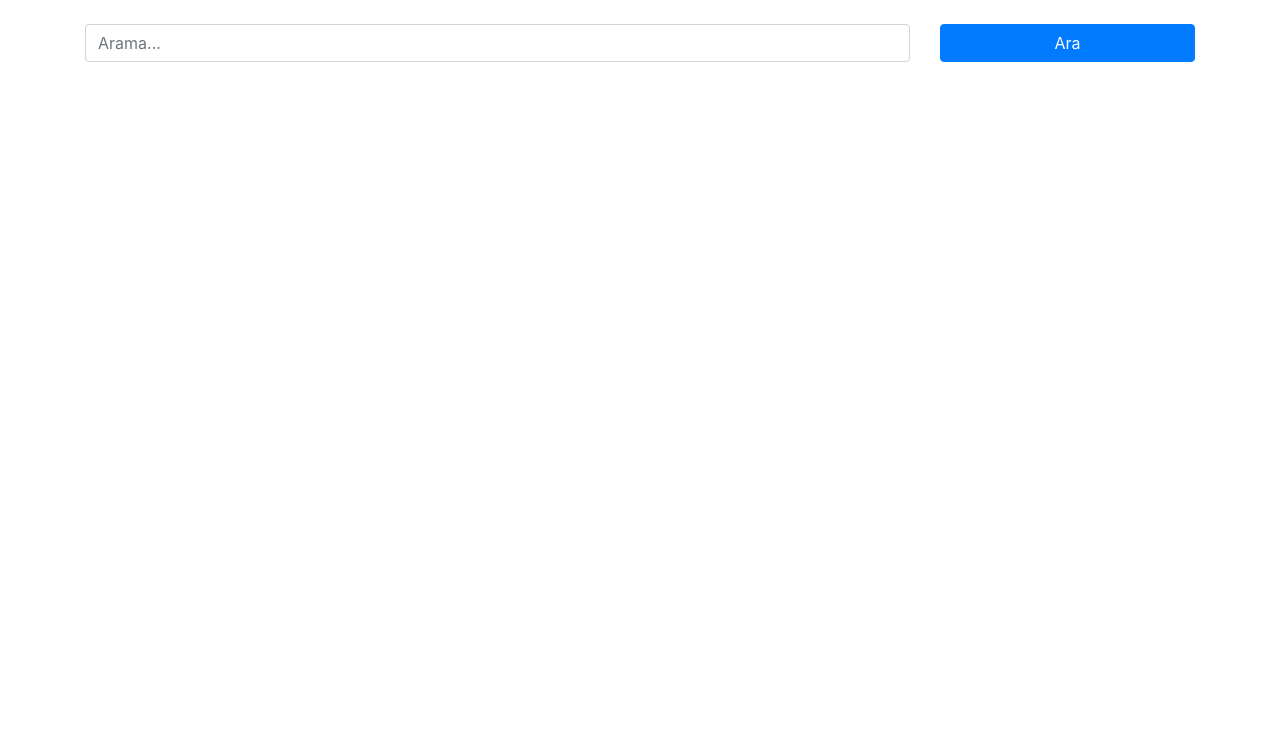
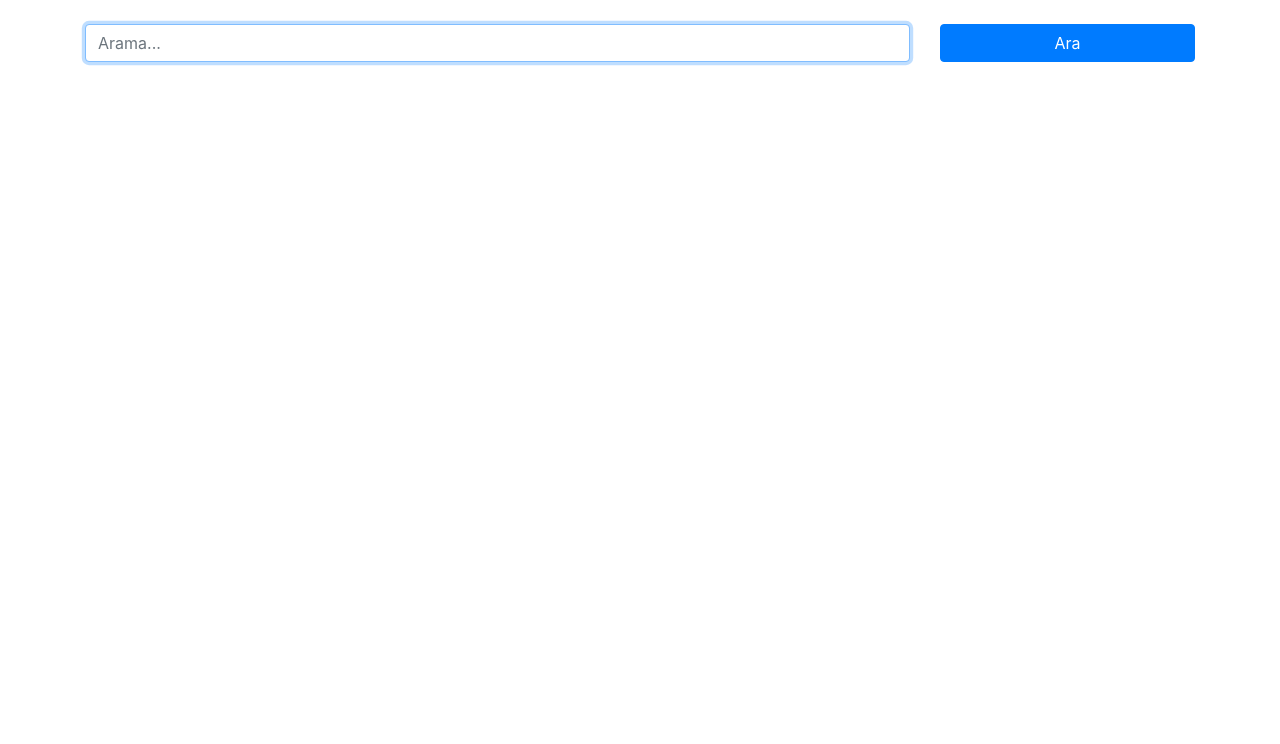
Before and after one commit to iethem/tazebt, a plain HTML site: page index.html in a window 1280 px wide. Shown: the part 56-800 px from the top of the page. Drawn offline with nearby package versions, Linux system fonts and the light colour scheme.

Commit message:
add autofocus

```diff
--- a/index.html
+++ b/index.html
@@ -26,7 +26,7 @@
         <div class="container">
             <div class="row mt-4">
                 <div class="col-md-9">
-                    <input id="searchbox" type="text" class="form-control" placeholder="Arama...">
+                    <input id="searchbox" type="text" class="form-control" placeholder="Arama..." autofocus>
                 </div>
                 <div class="col-md-3">
                     <button id="myBtn" type="submit" class="btn btn-primary btn-block">Ara</button>
@@ -69,6 +69,9 @@
 
                 var q = document.getElementById('searchbox').value;
 
+                //var apiLink = 'http://www.omdbapi.com/?apikey=2451f53d&s=' + q;
+
+                //GitHub http bypass için kullanılan link
                 var apiLink = 'https://cors-anywhere.herokuapp.com/http://www.omdbapi.com/?apikey=2451f53d&s=' + q;
 
                 $.getJSON(apiLink, function (result) {
```
